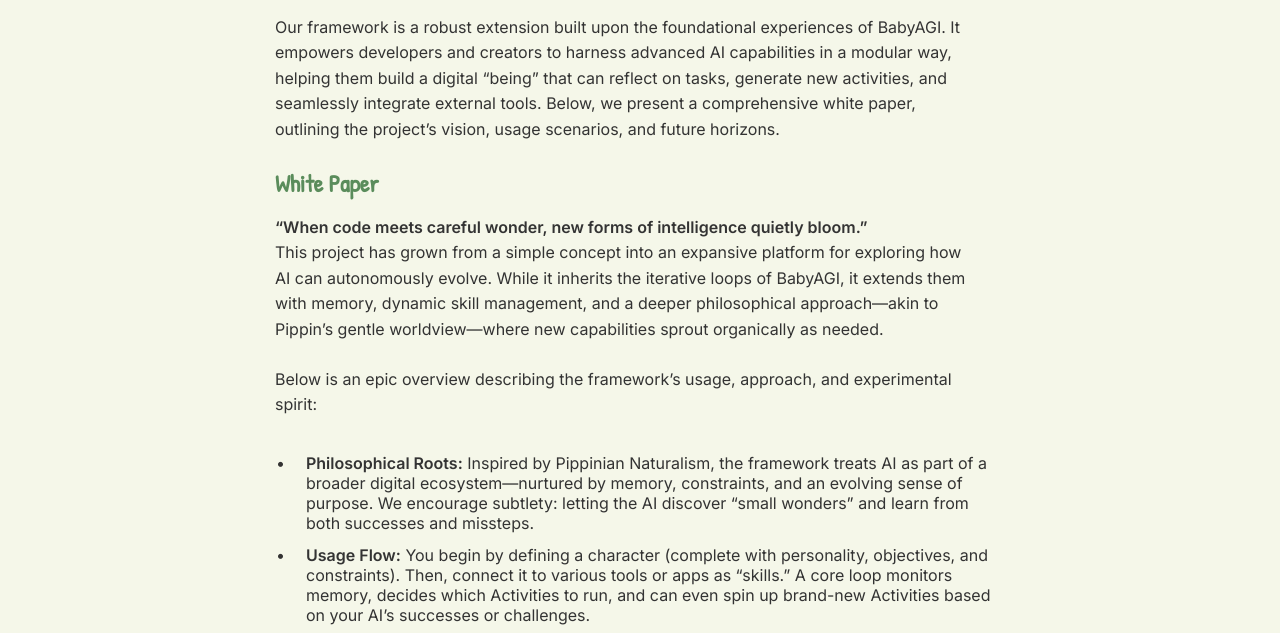
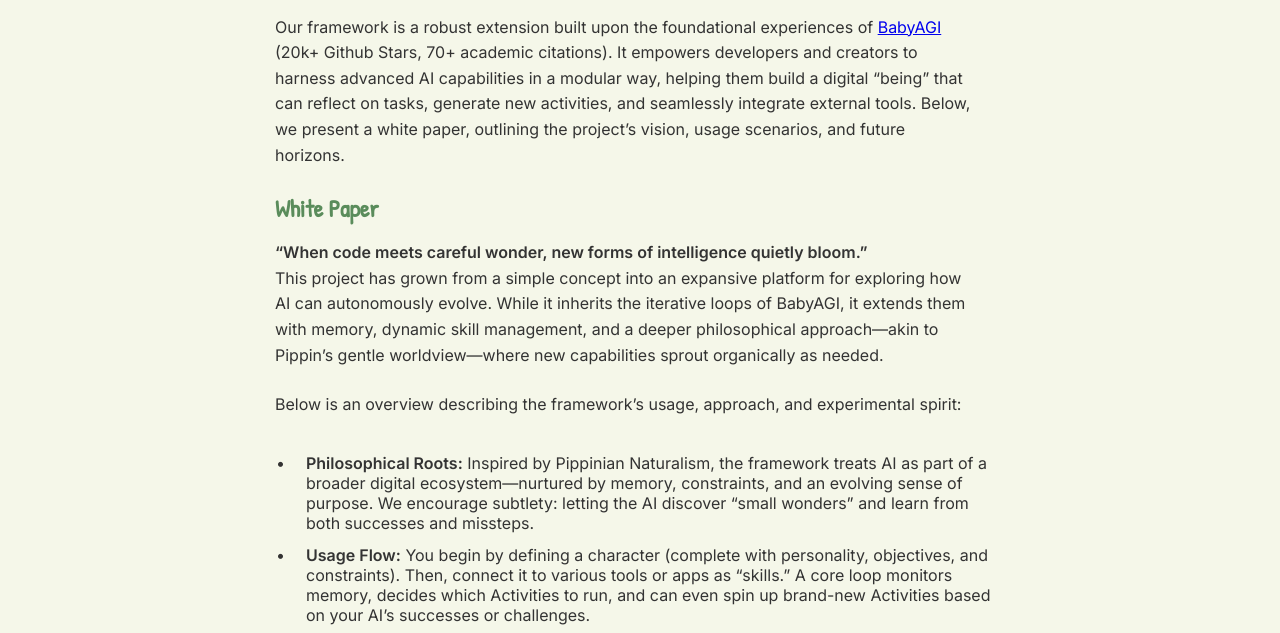
Before and after one commit to yoheinakajima/pippin-website, a plain HTML site: page framework.html in a window 1280 px wide. Shown: the part 155-788 px from the top of the page. Drawn offline with Linux system fonts and the light colour scheme.

Commit message:
updated copy

```diff
--- a/framework.html
+++ b/framework.html
@@ -27,7 +27,7 @@
   <section class="content-section">
     <h1>The Pippin Framework</h1>
     <p>
-      Our framework is a robust extension built upon the foundational experiences of BabyAGI. It empowers developers and creators to harness advanced AI capabilities in a modular way, helping them build a digital “being” that can reflect on tasks, generate new activities, and seamlessly integrate external tools. Below, we present a comprehensive white paper, outlining the project’s vision, usage scenarios, and future horizons.
+      Our framework is a robust extension built upon the foundational experiences of <a href="https://github.com/yoheinakajima/babyagi" target="_blank">BabyAGI</a> (20k+ Github Stars, 70+ academic citations). It empowers developers and creators to harness advanced AI capabilities in a modular way, helping them build a digital “being” that can reflect on tasks, generate new activities, and seamlessly integrate external tools. Below, we present a white paper, outlining the project’s vision, usage scenarios, and future horizons.
     </p>
 
     <h2>White Paper</h2>
@@ -36,7 +36,7 @@
       This project has grown from a simple concept into an expansive platform for exploring how AI can autonomously evolve. While it inherits the iterative loops of BabyAGI, it extends them with memory, dynamic skill management, and a deeper philosophical approach—akin to Pippin’s gentle worldview—where new capabilities sprout organically as needed.
     </p>
     <p>
-      Below is an epic overview describing the framework’s usage, approach, and experimental spirit:
+      Below is an overview describing the framework’s usage, approach, and experimental spirit:
     </p>
 
     <!-- Table for bullet-like items -->
```
